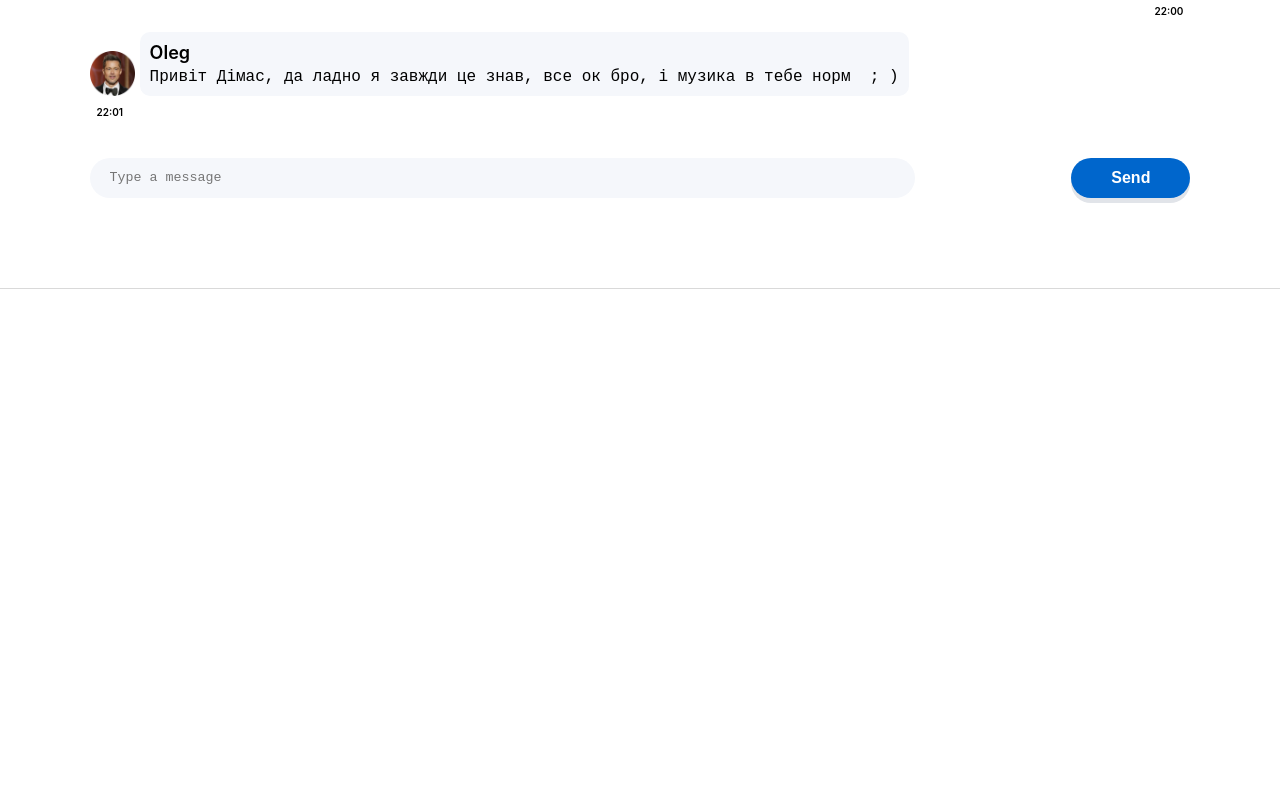
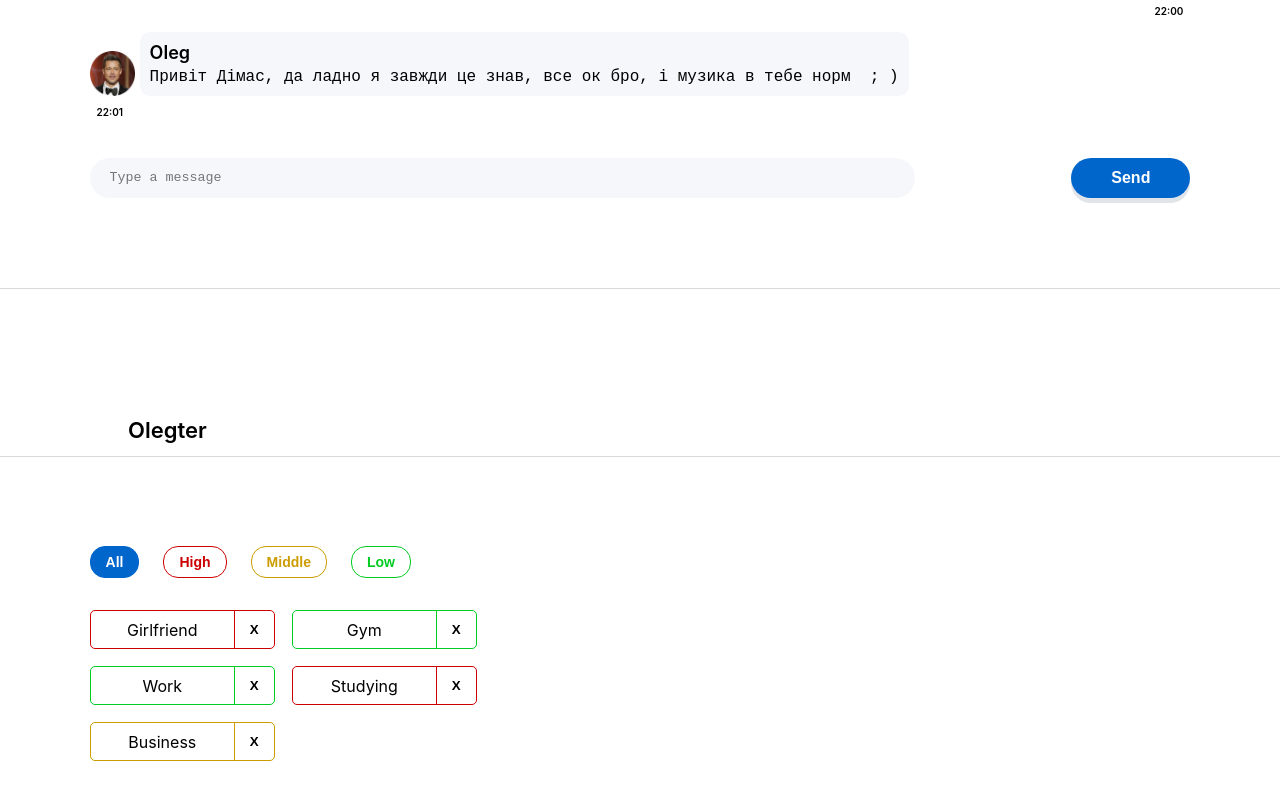
Before and after one commit to MacTracher/hws2-master, a React (Create React App) app: page / in a window 1280 px wide. Shown: the part 362-1162 px from the top of the page. Before the commit the page ends 800 px from the top, so only its background shows below. Built offline with nearby package versions, Linux system fonts and the light colour scheme.

Commit message:
It's hard to work with someone else's code

```diff
--- a/src/s1-main/App.module.css
+++ b/src/s1-main/App.module.css
@@ -1,5 +1,5 @@
 .App {
-
+    margin-bottom: 15%;
 
 }
 
@@ -15,7 +15,10 @@
     border-bottom: 1px solid #D9D9D9;
     padding: 7%;
 
+
 }
+
+
 
 .hw div {
 
--- a/src/s1-main/App.tsx
+++ b/src/s1-main/App.tsx
@@ -1,13 +1,14 @@
 import React from 'react'
 import s from './App.module.css'
 import HW1 from '../s2-homeworks/hw01/HW1'
+import HW2 from "../s2-homeworks/hw02/HW2";
 
 function App() {
     return (
         <div className={s.App}>
             <HW1/>
             {/*раскомментировать по ходу выполнения*/}
-            {/*<HW2/>*/}
+            <HW2/>
             {/*<HW3/>*/}
             {/*<HW4/>*/}
 
--- a/src/s2-homeworks/hw01/message/Message.module.css
+++ b/src/s2-homeworks/hw01/message/Message.module.css
@@ -56,7 +56,7 @@
     word-break: break-word;
     font-size: 16px;
 
-    text-align: left; /* Текст також вирівнюється по правій */
+    text-align: left; /* Текст також вирівнюється по правій . */
 
 
 
--- a/src/s2-homeworks/hw02/HW2.tsx
+++ b/src/s2-homeworks/hw02/HW2.tsx
@@ -17,46 +17,59 @@ import s2 from '../../s1-main/App.module.css'
 * */
 
 // types
-export type AffairPriorityType = any // need to fix any
+export type AffairPriorityType = 'low' | 'middle' | 'high'
 export type AffairType = {
-    _id: any // need to fix any
-    name: any // need to fix any
+    _id: number
+    name: string
     priority: AffairPriorityType
 }
 export type FilterType = 'all' | AffairPriorityType
 
 // constants
-const defaultAffairs: any = [ // need to fix any
-    {_id: 1, name: 'React', priority: 'high'}, // студенты могут изменить содержимое name и количество элементов в массиве, ...priority не менять!
-    {_id: 2, name: 'anime', priority: 'low'},
-    {_id: 3, name: 'games', priority: 'low'},
-    {_id: 4, name: 'work', priority: 'high'},
-    {_id: 5, name: 'html & css', priority: 'middle'},
+const defaultAffairs: AffairType[] = [ // need to fix any
+    {_id: 1, name: 'Girlfriend', priority: 'high'}, // студенты могут изменить содержимое name и количество элементов в массиве, ...priority не менять!
+    {_id: 2, name: 'gym', priority: 'low'},
+    {_id: 3, name: 'work', priority: 'low'},
+    {_id: 4, name: 'Studying', priority: 'high'},
+    {_id: 5, name: 'business', priority: 'middle'},
 ]
 
 // pure helper functions
-export const filterAffairs = (affairs: any, filter: any): any => { // need to fix any
+export const filterAffairs = (affairs: AffairType[], filter: FilterType): AffairType[] => { // need to fix any
+
+    if (filter === 'low'){
+        return affairs.filter(el=>el.priority === 'low')
+    }if (filter === 'middle'){
+        return affairs.filter(el=>el.priority === 'middle')
+    }if (filter === 'high'){
+        return affairs.filter(el=>el.priority === 'high')
+    }else return affairs
+
+}
+export const deleteAffair = (affairs: AffairType[], _id: number): AffairType[] => { // need to fix any
+
+    return affairs.filter(el=>el._id !== _id)
 
 
-    return affairs // need to fix
-}
-export const deleteAffair = (affairs: any, _id: any): any => { // need to fix any
 
-    return affairs // need to fix
 }
 
 function HW2() {
-    const [affairs, setAffairs] = useState<any>(defaultAffairs) // need to fix any
+    const [affairs, setAffairs] = useState<AffairType[]>(defaultAffairs) // need to fix any
     const [filter, setFilter] = useState<FilterType>('all')
 
     const filteredAffairs = filterAffairs(affairs, filter)
-    const deleteAffairCallback = (_id: any) => { // need to fix any
+    const deleteAffairCallback = (_id: number) => { // need to fix any
+
+
+        setAffairs(deleteAffair(affairs, _id))
+
         // need to fix
     }
 
     return (
         <div id={'hw2'}>
-            <div className={s2.hwTitle}>Homework #2</div>
+            <div className={s2.hwTitle}>Olegter</div>
             <div className={s2.hw}>
                 <Affairs
                     data={filteredAffairs}
--- a/src/s2-homeworks/hw02/affairs/Affairs.tsx
+++ b/src/s2-homeworks/hw02/affairs/Affairs.tsx
@@ -1,27 +1,31 @@
-import React from 'react'
+import React, {Dispatch, SetStateAction} from 'react'
 import Affair from './affair/Affair'
-import {AffairType, FilterType} from '../HW2'
+import {AffairType, deleteAffair, FilterType} from '../HW2'
 import s from './Affairs.module.css'
 
 type AffairsPropsType = {
-    data: any // need to fix any
-    setFilter: any
-    deleteAffairCallback: any
+    data: AffairType[] // need to fix any
+    setFilter: Dispatch<SetStateAction<FilterType>>
+    deleteAffairCallback: (_id: number)=>void
     filter: FilterType
 }
 
 function Affairs(props: AffairsPropsType) {
     const setAll = () => {
         // need to fix
+        props.setFilter('all')
     }
     const setHigh = () => {
         // need to fix
+        props.setFilter('high')
     }
     const setMiddle = () => {
         // need to fix
+        props.setFilter('middle')
     }
     const setLow = () => {
         // need to fix
+        props.setFilter('low')
     }
 
     const cnAll = s.button + ' ' + s.all + (props.filter === 'all' ? ' ' + s.active : '')
@@ -29,13 +33,13 @@ function Affairs(props: AffairsPropsType) {
     const cnMiddle = s.button + ' ' + s.middle + (props.filter === 'middle' ? ' ' + s.active : '')
     const cnLow = s.button + ' ' + s.low + (props.filter === 'low' ? ' ' + s.active : '')
 
-    const mappedAffairs = props.data.map((a: AffairType) => (
-        <Affair
-            key={a._id} // кеи ОБЯЗАТЕЛЬНЫ в 99% - так что лучше их писать всегда при создании компонент в мапе
-            affair={a}
-            deleteAffairCallback={props.deleteAffairCallback}
-        />
-    ))
+    const mappedAffairs = props.data.map((a: AffairType) =>
+           ( <Affair
+                key={a._id} // кеи ОБЯЗАТЕЛЬНЫ в 99% - так что лучше их писать всегда при создании компонент в мапе
+                affair={a}
+                deleteAffairCallback={props.deleteAffairCallback}
+            />)
+    )
 
     return (
         <div>
--- a/src/s2-homeworks/hw02/affairs/affair/Affair.tsx
+++ b/src/s2-homeworks/hw02/affairs/affair/Affair.tsx
@@ -6,12 +6,12 @@ import s2 from '../Affairs.module.css'
 type AffairPropsType = {
     // key не нужно типизировать
     affair: AffairType
-    deleteAffairCallback: any // need to fix any
+    deleteAffairCallback: (_id:number)=>void // need to fix any
 }
 
 function Affair(props: AffairPropsType) {
-    const deleteCallback = () => {
-        // need to fix
+    const deleteCallback = (_id:number) => {
+        props.deleteAffairCallback(_id)
     }
 
     const nameClass = s.name + ' ' + s2[props.affair.priority]
@@ -23,9 +23,9 @@ function Affair(props: AffairPropsType) {
             id={'hw2-affair-' + props.affair._id}
             className={affairClass}
         >
-            <div id={'hw2-name-' + props.affair._id} className={nameClass}>
+            <div id={'hw2-name-' + props.affair._id} style={{textTransform:'capitalize'}} className={nameClass}>
                 {/*создаёт студент*/}
-
+                {props.affair.name}
                 {/**/}
             </div>
             <div id={'hw2-priority-' + props.affair._id} hidden>
@@ -36,7 +36,7 @@ function Affair(props: AffairPropsType) {
                 id={'hw2-button-delete-' + props.affair._id}
                 className={buttonClass}
                 // need to fix
-
+                onClick={()=>deleteCallback(props.affair._id)}
             >
                 {/*текст кнопки могут изменить студенты*/}
                 X
```
